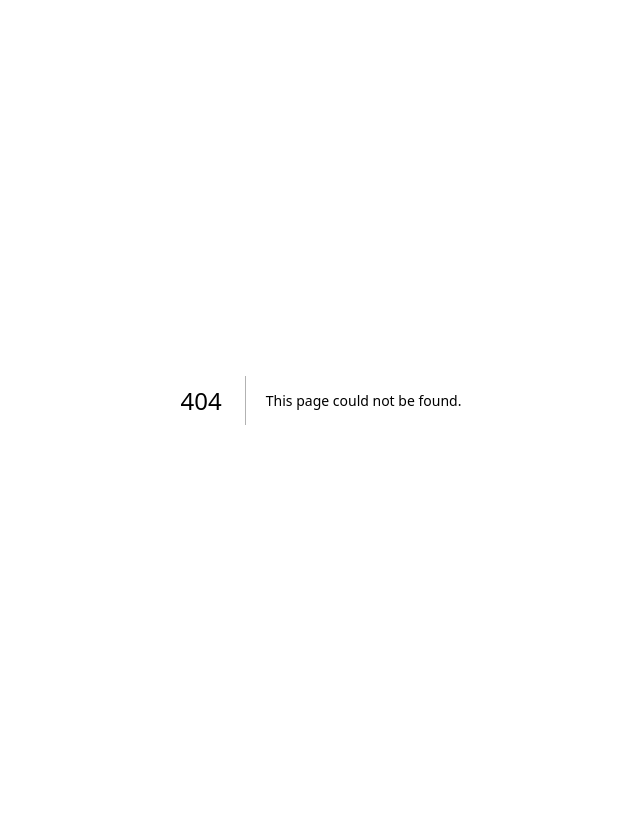
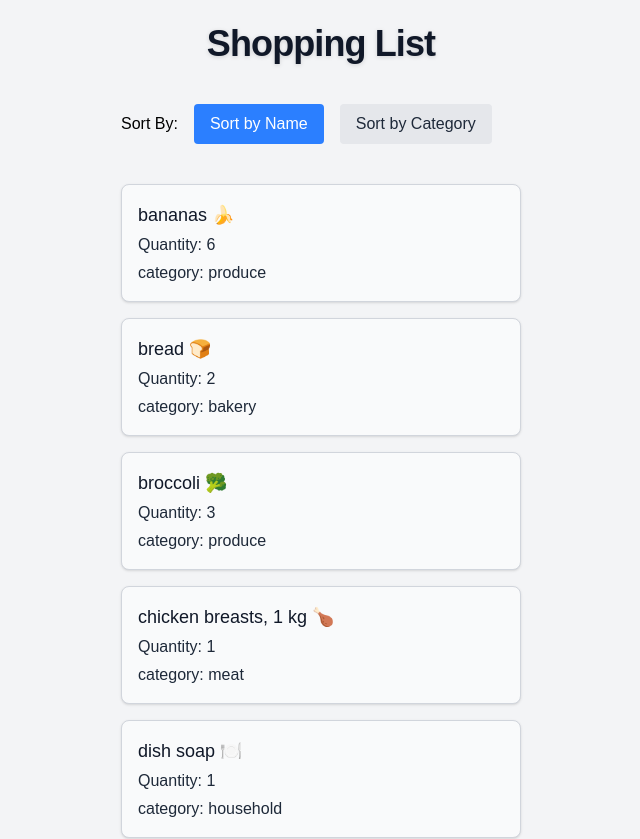
Before and after one commit to S-hussaini/cprg306-assignments, a Next.js app: page /week-7 in a window 1280 px wide. Before the commit this address had no page. Shown: the top 839 px of the page, without its empty margins (319-959 px from the left). Before the commit the page ends 800 px from the top, so only its background shows below. Built offline with nearby package versions, Linux system fonts and the light colour scheme.

Commit message:
i have add the link for week-7 into the app/page.js and i have Copy item-list.js, item.js, items.json, and page.js from /week-6 to /week-7. and i have create the items.json file

```diff
--- a/app/page.js
+++ b/app/page.js
@@ -36,7 +36,11 @@
           Go To Week 6 →
         </Link>
 
-
+        <Link
+          href="http://localhost:3000/week-7"
+          className="bg-teal-500 hover:bg-teal-600 text-white px-6 py-3 rounded-lg font-semibold shadow-md transition transform hover:scale-105">
+          Go To Week 7 →
+        </Link>
       </div>
     </div>
   );
--- /dev/null
+++ b/app/week-7/item-list.js
@@ -0,0 +1,54 @@
+"use client";
+import React from "react";
+import Item from "../week-6/item";
+import { useState } from "react";
+import items from "./items.json";
+
+//Use the useState hook to create a state variable sortBy and its setter function setSortBy. This will be used to determine the sorting preference of the user.
+export default function ItemList() {
+  const [sortBy, setSortBy] = useState("name");
+
+  const sortItems = [...items].sort((a, b) => {
+    if (sortBy === "name") {
+      return a.name.localeCompare(b.name);
+    } else if (sortBy === "category") {
+      return a.category.localeCompare(b.category);
+    }
+    return 0;
+  });
+
+
+
+
+  return (
+    <main>
+      <div className ="flex flex-wrap gap-4 mb-10 items-center ">
+
+        <p className ="text-black">
+          Sort By:
+        </p>
+        <button
+          onClick = {() => setSortBy ("name")}
+          className = {`px-4 py-2 rounded ${sortBy === "name" ? "bg-blue-500 text-white" : "bg-gray-200 text-gray-800"}`}>
+          Sort by Name
+        </button>
+        <button
+          onClick = {() => setSortBy ("category")}
+          className = {`px-4 py-2 rounded ${sortBy === "category" ? "bg-blue-500 text-white" : "bg-gray-200 text-gray-800"}`}>
+          Sort by Category
+          </button>
+      </div>
+
+      <ul>
+        {sortItems.map((item) =>(
+          <Item
+          key = {item.id}
+          name = {item.name}
+          quantity = {item.quantity}
+          category = {item.category}
+          />
+        ))}
+      </ul>
+    </main>
+  );
+};
--- /dev/null
+++ b/app/week-7/item.js
@@ -0,0 +1,14 @@
+"use client";
+import React from "react";
+
+const Item = ({ name, quantity, category }) => {
+  return (
+    <li className="bg-gray-50 border border-gray-300 rounded-lg p-4 mb-4 shadow-sm list-none w-[400px]">
+      <div className="text-gray-900 text-lg">{name}</div>
+      <div className="text-gray-800 mt-1">Quantity: {quantity}</div>
+      <div className="text-gray-800 mt-1">category: {category}</div>
+    </li>
+  );
+};
+
+export default Item;
--- /dev/null
+++ b/app/week-7/items.json
@@ -0,0 +1,75 @@
+
+[
+  {
+    "id": "1h2GJKH12gkHG31h1H",
+    "name": "milk, 4 L 🥛",
+    "quantity": 1,
+    "category": "dairy"
+  },
+  {
+    "id": "2KJH3k2j3H1k2J3K1H",
+    "name": "bread 🍞",
+    "quantity": 2,
+    "category": "bakery"
+  },
+  {
+    "id": "3h2KJH3k2j3H1k2J3",
+    "name": "eggs, dozen 🥚",
+    "quantity": 2,
+    "category": "dairy"
+  },
+  {
+    "id": "4k2J3K1H2GJKH12gk",
+    "name": "bananas 🍌",
+    "quantity": 6,
+    "category": "produce"
+  },
+  {
+    "id": "5H1h1H2KJH3k2j3H",
+    "name": "broccoli 🥦",
+    "quantity": 3,
+    "category": "produce"
+  },
+  {
+    "id": "6H1k2J3K1H2GJKH1",
+    "name": "chicken breasts, 1 kg 🍗",
+    "quantity": 1,
+    "category": "meat"
+  },
+  {
+    "id": "7gkHG31h1H2KJH3k",
+    "name": "pasta sauce 🍝",
+    "quantity": 3,
+    "category": "canned goods"
+  },
+  {
+    "id": "8j3H1k2J3K1H2GJK",
+    "name": "spaghetti, 454 g 🍝",
+    "quantity": 2,
+    "category": "dry goods"
+  },
+  {
+    "id": "9H12gkHG31h1H2KJ",
+    "name": "toilet paper, 12 pack 🧻",
+    "quantity": 1,
+    "category": "household"
+  },
+  {
+    "id": "10H3k2j3H1k2J3K1",
+    "name": "paper towels, 6 pack",
+    "quantity": 1,
+    "category": "household"
+  },
+  {
+    "id": "11k2J3K1H2GJKH12",
+    "name": "dish soap 🍽️",
+    "quantity": 1,
+    "category": "household"
+  },
+  {
+    "id": "12GJKH12gkHG31h1",
+    "name": "hand soap 🧼",
+    "quantity": 4,
+    "category": "household"
+  }
+]
--- /dev/null
+++ b/app/week-7/new-item.js
@@ -0,0 +1,130 @@
+"use client";
+import { useState } from "react";
+
+export default function NewItem() {
+  const [name, setName] = useState("");
+  const [quantity, setQuantity] = useState(1);
+  const [category, setCategory] = useState("produce");
+
+  function increment() {
+    if (quantity < 20) {
+      setQuantity(quantity + 1);
+    }
+  }
+
+  function decrement() {
+    if (quantity > 1) {
+      setQuantity(quantity - 1);
+    }
+  }
+
+  function handleSubmit(event) {
+    event.preventDefault();
+
+    const item = {
+      name,
+      quantity,
+      category,
+    };
+
+    console.log("New Item:", item);
+
+    alert(
+      `Item added successfully!\nName: ${name}\nQuantity: ${quantity}\nCategory: ${category}`
+    );
+
+    setName("");
+    setQuantity(1);
+    setCategory("produce");
+  }
+
+  return (
+    <div className="flex justify-center items-center min-h-screen bg-gradient-to-br from-gray-500 via-gray-400 to-black p-6">
+      <form
+        onSubmit={handleSubmit}
+        className=" w-full max-w-md p-6 flex flex-col gap-6"
+      >
+        <div>
+          <label className="block text-white font-semibold mb-2">
+            Item Name
+          </label>
+          <input
+            type="text"
+            value={name}
+            onChange={(e) => setName(e.target.value)}
+            required
+            placeholder="Enter item name"
+            className="w-full px-4 py-2 border border-gray-600 rounded-lg
+                       focus:outline-none focus:ring-2 focus:ring-blue-500 text-gray-100"
+          />
+        </div>
+
+        <div>
+          <label className="block text-white font-semibold mb-2">
+            Quantity
+          </label>
+          <div className="flex items-center justify-between gap-6">
+            <button
+              type="button"
+              onClick={decrement}
+              disabled={quantity === 1}
+              className="w-12 h-12 flex items-center justify-center text-2xl font-bold
+                         bg-red-500 text-white rounded-full hover:bg-red-700
+                         disabled:opacity-50 disabled:cursor-not-allowed transition"
+            >
+              -
+            </button>
+            <span className="text-3xl font-semibold text-white">
+              {quantity}
+            </span>
+            <button
+              type="button"
+              onClick={increment}
+              disabled={quantity === 20}
+              className="w-12 h-12 flex items-center justify-center text-2xl font-bold
+                         bg-green-500 text-white rounded-full hover:bg-green-700
+                         disabled:opacity-50 disabled:cursor-not-allowed transition"
+            >
+              +
+            </button>
+          </div>
+          <p className="text-gray-100 text-sm mt-2">Allowed range: 1–20</p>
+        </div>
+
+        <div>
+          <label className="block text-white font-semibold mb-2">
+            Category
+          </label>
+          <select
+            value={category}
+            onChange={(e) => setCategory(e.target.value)}
+            className="w-full px-4 py-2 border border-gray-600 rounded-lg
+                       focus:outline-none focus:ring-2 focus:ring-blue-500 text-gray-900"
+          >
+            <option value="produce">Produce</option>
+            <option value="dairy">Dairy</option>
+            <option value="bakery">Bakery</option>
+            <option value="meat">Meat</option>
+            <option value="frozen foods">Frozen Foods</option>
+            <option value="canned goods">Canned Goods</option>
+            <option value="dry goods">Dry Goods</option>
+            <option value="beverages">Beverages</option>
+            <option value="snacks">Snacks</option>
+            <option value="household">Household</option>
+            <option value="other">Other</option>
+          </select>
+        </div>
+
+        <div>
+          <button
+            type="submit"
+            className="w-full py-3 bg-blue-600 text-white font-semibold rounded-lg
+                       hover:bg-blue-800 transition shadow-md"
+          >
+            Add Item
+          </button>
+        </div>
+      </form>
+    </div>
+  );
+}
--- /dev/null
+++ b/app/week-7/page.js
@@ -0,0 +1,19 @@
+import React from "react";
+import ItemList from "../week-7/item-list";
+import NewItem from "./new-item";
+import items from "./items.json";
+
+
+
+export default function Page(){
+  return(
+    <main className =" p-6 bg-gray-100 min-h-screen flex flex-col items-center">
+      <h1 className="text-4xl font-bold mb-10 text-gray-900 tracking-tight drop-shadow-sm">
+        Shopping List
+      </h1>
+      <div>
+        <ItemList/>
+      </div>
+    </main>
+  );
+}
```
